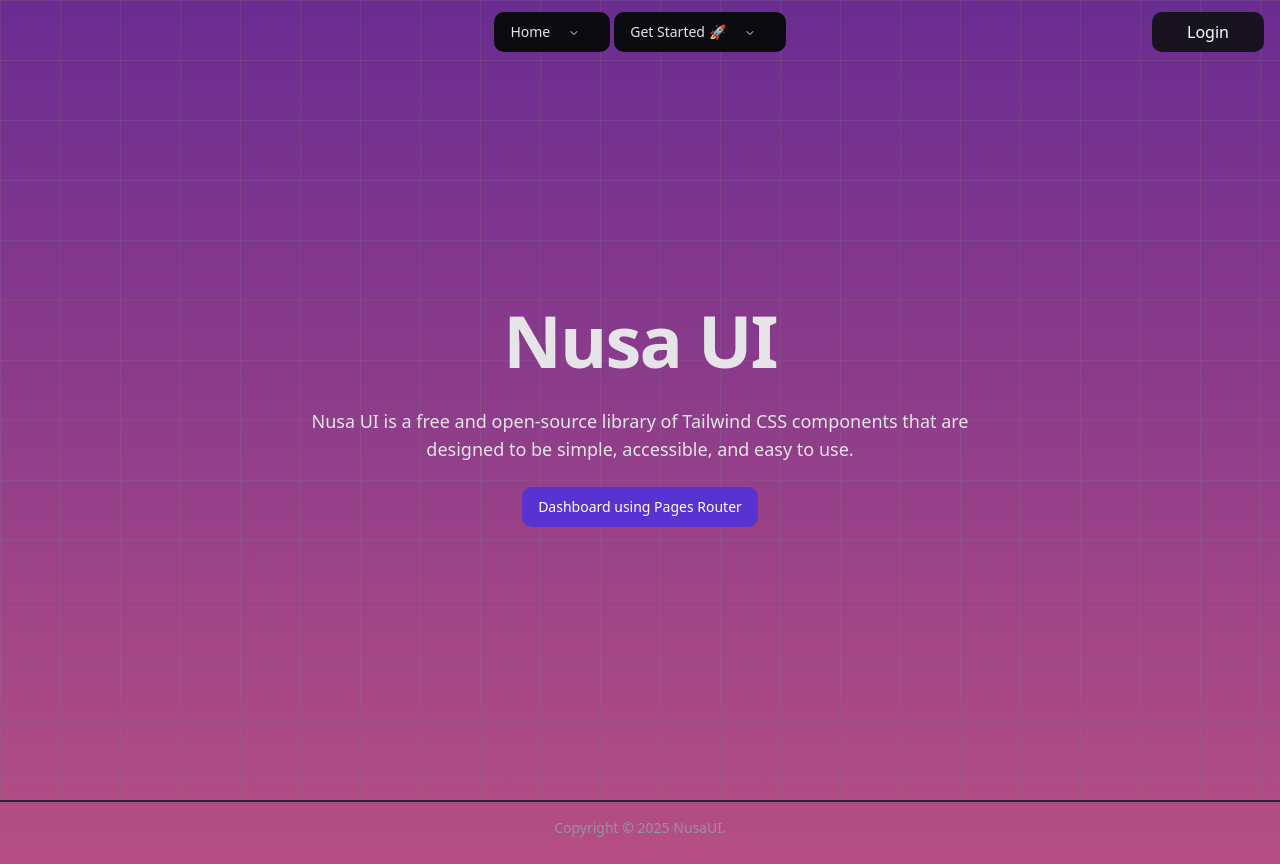
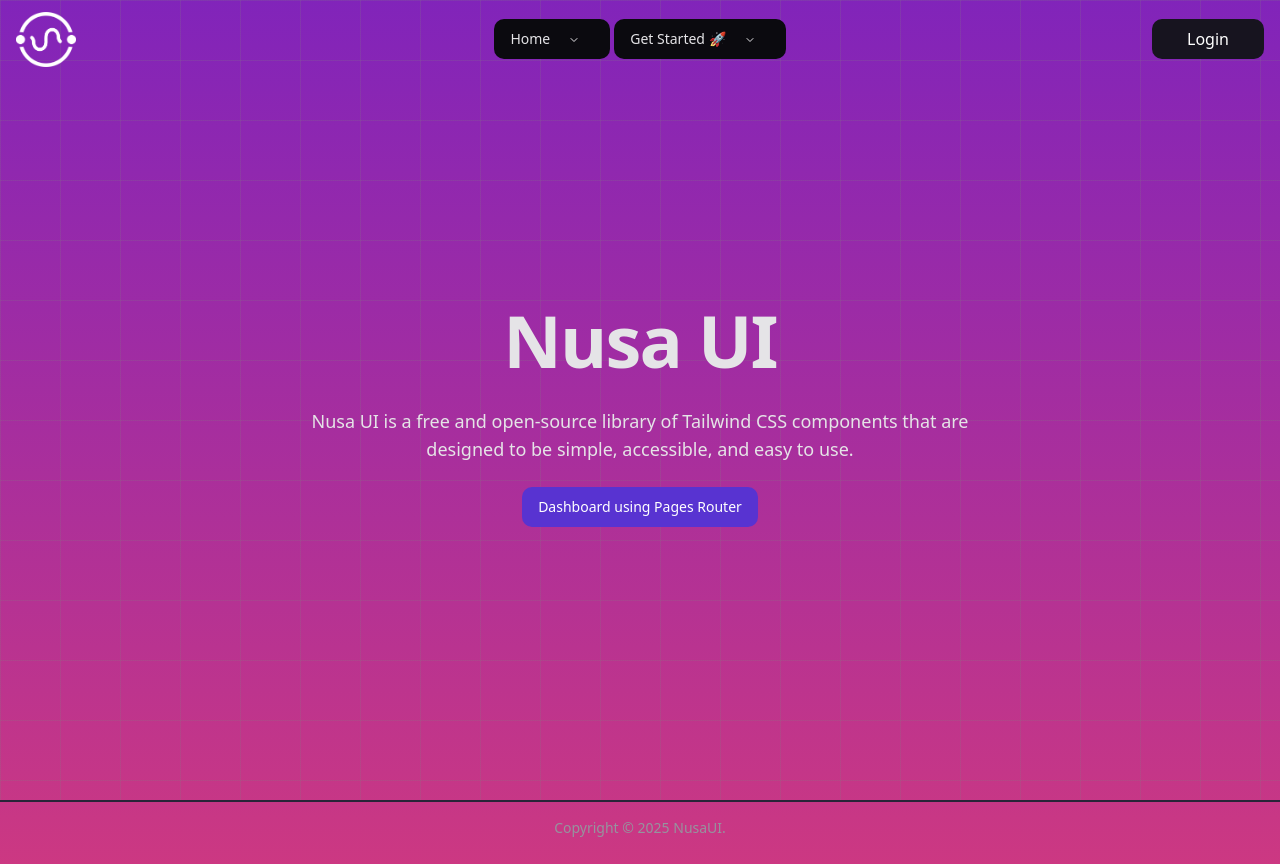
Before and after one commit to Gate-Techno/nusa-ui-v1, a Next.js app: page / in a window 1280 px wide. Built offline with nearby package versions, Linux system fonts and the light colour scheme.

Commit message:
add logo

```diff
--- a/src/components/container/navbar.tsx
+++ b/src/components/container/navbar.tsx
@@ -2,6 +2,7 @@
 
 import * as React from "react";
 import Link from "next/link";
+import Image from "next/image";
 import { cn } from "@/lib/utils";
 import {
   NavigationMenu,
@@ -34,6 +35,9 @@ export function Navbar() {
   return (
     <div className="fixed top-0 z-50 w-full bg-transparent">
       <div className="container mx-auto flex items-center justify-between px-4 py-3 lg:grid lg:grid-cols-3">
+        <Link href="/">
+            <Image src="/assets/img/logo-white.png" alt="Logo" width={60} height={60} />
+        </Link>
         <button
           className="block lg:hidden"
           onClick={() => setMobileMenuOpen(!mobileMenuOpen)}
--- a/tailwind.config.ts
+++ b/tailwind.config.ts
@@ -92,7 +92,7 @@ export default {
   			}
   		},
   		backgroundImage: {
-  			gradient: 'linear-gradient(to bottom,rgb(106, 44, 145),rgb(182, 79, 131))'
+  			gradient: 'linear-gradient(to bottom,rgb(129, 36, 186),rgb(204, 56, 130))'
   		}
   	}
   },
```
Also changed, not shown: public/assets/img/logo-white.png (added).
